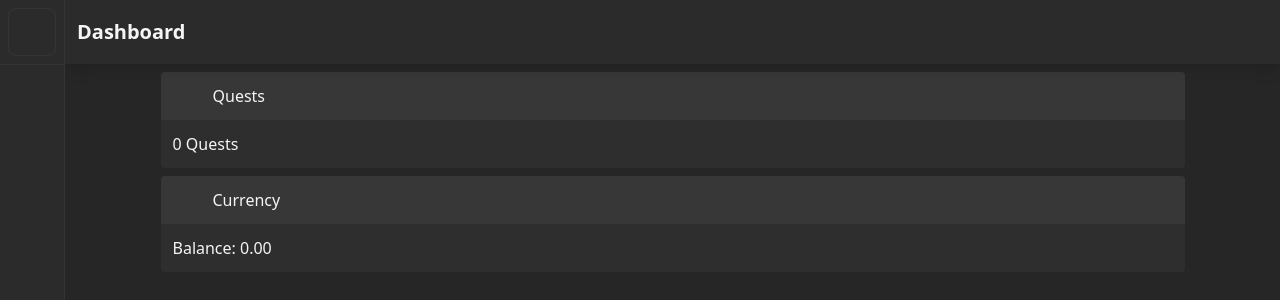
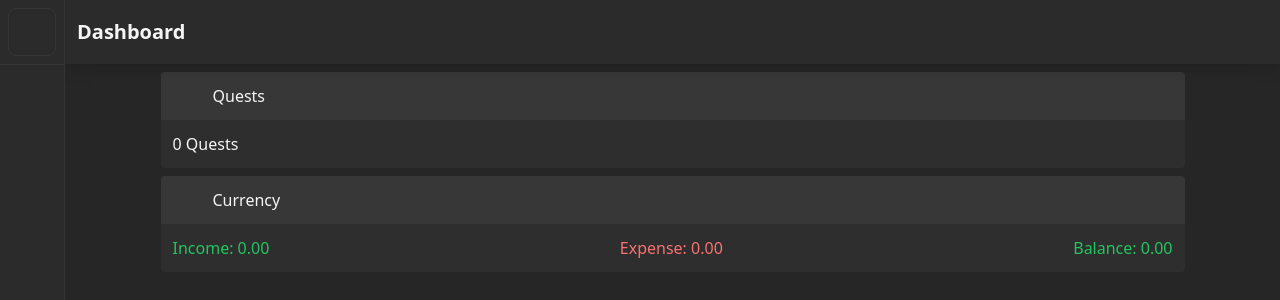
Before and after one commit to sabithbskumar/sidequest, a Vue app: page / in a window 1280 px wide. Shown: the top 300 px of the page. Built offline with nearby package versions, Linux system fonts and the light colour scheme; some icons are missing.

Commit message:
✨ add income and expense in dashboard

```diff
--- a/src/views/DashboardView.vue
+++ b/src/views/DashboardView.vue
@@ -5,6 +5,7 @@ import { storeToRefs } from "pinia";
 import CurrencyIcon from "~icons/fluent-emoji-flat/coin";
 import CalendarIcon from "~icons/fluent-emoji-flat/calendar";
 import TheHeader from "@/components/TheHeader.vue";
+import { computed } from "vue";
 
 const currencyStore = useCurrencyStore();
 const { transactionIds, transactionRecords } = storeToRefs(currencyStore);
@@ -14,18 +15,28 @@ const storedTransactionData = localStorage.getItem("currencyStore");
 if (storedTransactionData) {
   loadTransactionData(JSON.parse(storedTransactionData));
 }
-function getBalance() {
-  return transactionIds.value.reduce((balance, transactionId) => {
-    const record = transactionRecords.value[transactionId];
-    switch (record.type) {
-      case "income":
-        return balance + parseFloat(record.amount);
-      case "expense":
-        return balance - parseFloat(record.amount);
-    }
-    return balance;
-  }, 0);
-}
+
+const financeTally = computed(() => {
+  return transactionIds.value.reduce(
+    (previous, transactionId) => {
+      const record = transactionRecords.value[transactionId];
+      const next = { ...previous };
+      switch (record.type) {
+        case "income":
+          next.income = previous.income + parseFloat(record.amount);
+          next.balance = previous.balance + parseFloat(record.amount);
+          break;
+        case "expense":
+          next.expense = previous.expense + parseFloat(record.amount);
+          next.balance = previous.balance - parseFloat(record.amount);
+          break;
+      }
+
+      return next;
+    },
+    { income: 0, expense: 0, balance: 0 },
+  );
+});
 
 const questStore = useQuestStore();
 const { questIds } = storeToRefs(questStore);
@@ -57,8 +68,12 @@ if (storedQuestData) {
             <CurrencyIcon class="size-8" />
             <span>Currency</span>
           </div>
-          <div class="p-3">
-            <span>Balance: {{ getBalance().toFixed(2) }}</span>
+          <div class="p-3 flex justify-between">
+            <span class="text-green-500">Income: {{ financeTally.income.toFixed(2) }}</span>
+            <span class="text-red-400">Expense: {{ financeTally.expense.toFixed(2) }}</span>
+            <span :class="financeTally.balance >= 0 ? 'text-green-500' : 'text-red-400'"
+              >Balance: {{ financeTally.balance.toFixed(2) }}</span
+            >
           </div>
         </RouterLink>
       </div>
```
